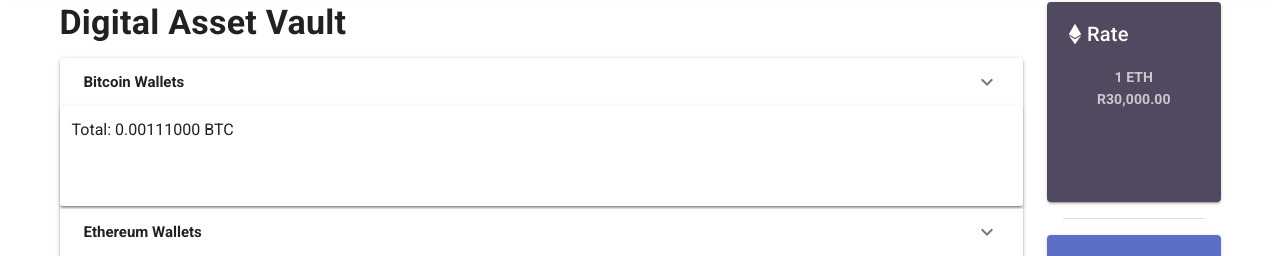
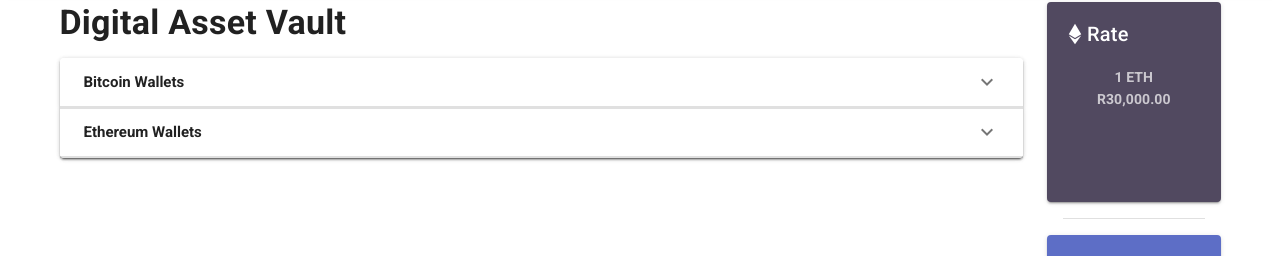
Before and after one commit to WernerVdM97/Investec_TC, a Vue app in the folder frontend/: page / in a window 1280 px wide. Shown: the part 122-378 px from the top of the page. Built offline with nearby package versions, Linux system fonts and the light colour scheme.

Commit message:
Final Commit

```diff
--- a/frontend/src/components/MyWallet.vue
+++ b/frontend/src/components/MyWallet.vue
@@ -10,7 +10,7 @@
               <v-expansion-panel-header
                 ><b>Bitcoin Wallets</b></v-expansion-panel-header
               >
-              <v-card v-show="wallet != '0'" height="100" class="ma-0">
+              <v-card v-show="false" height="100" class="ma-0">
                 <v-row class="ma-0">
                   <v-col> Total: 0.00111000 BTC </v-col>
                 </v-row>
--- a/frontend/src/components/SmartContracts.vue
+++ b/frontend/src/components/SmartContracts.vue
@@ -98,7 +98,7 @@
             >
               <v-row>
               <v-text-field
-                label="Sara (0xAb8483F64d9C6d1EcF9b849Ae677dD3315835cb2)"
+                label="Sara (0x5c6B0f7Bf3E7ce046039Bd8FABdfD3f9F5021678)"
                 solo
                 dense
                 :disabled="sent == 'true'"
@@ -134,7 +134,7 @@
             >
             <v-row>
               <v-text-field
-                label="Sharon (0xAb8483F64d9C6d1EcF9b849Ae677dD3315835cb2)"
+                label="Sharon (0x17F6AD8Ef982297579C203069C1DbfFE4348c372)"
                 solo
                 dense
                 :disabled="sent == 'true'"
```
